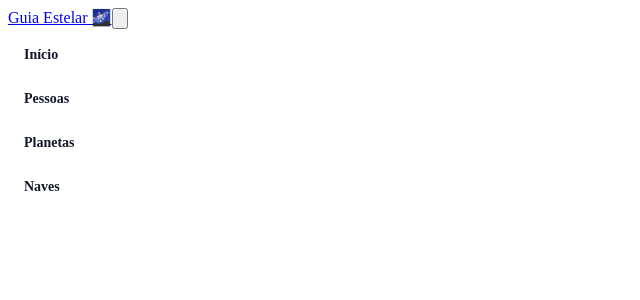
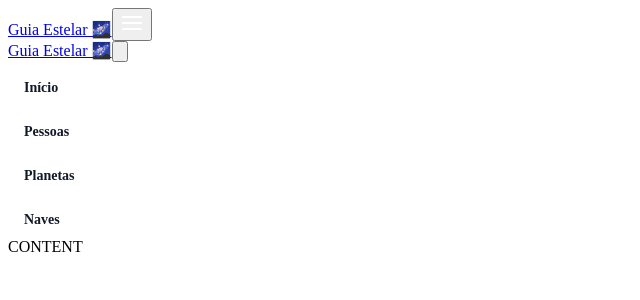
Before and after one commit to nicolasrlima/guia-do-mochileiro-das-estrelas, a Next.js app: page / in a window 1280 px wide. Shown: the top 300 px of the page, without its empty margins (0-640 px from the left). Built offline with nearby package versions, Linux system fonts and the light colour scheme.

Commit message:
Header implemented
Header part implemented

```diff
--- a/src/components/Main/Main.tsx
+++ b/src/components/Main/Main.tsx
@@ -3,7 +3,7 @@ interface MainProps {
 }
 
 const Main: React.FC<MainProps> = ({ children }) => {
-  return <main className="bg-gray-100">{children}</main>;
+  return <main className="bg-gray-100 flex h-screen">{children}</main>;
 };
 
 export default Main;
--- a/src/pages/index.tsx
+++ b/src/pages/index.tsx
@@ -1,7 +1,7 @@
 import Head from 'next/head';
 
 import { Main } from 'components';
-import Sidebar from 'parts/Sidebar/Sidebar';
+import Layout from 'parts/Layout/Layout';
 
 const Home: React.FC = () => {
   return (
@@ -15,9 +15,7 @@ const Home: React.FC = () => {
         <link rel="icon" href="/favicon.ico" />
       </Head>
 
-      <Main>
-        <Sidebar />
-      </Main>
+      <Layout>CONTENT</Layout>
     </div>
   );
 };
--- /dev/null
+++ b/src/parts/Header/Header.tsx
@@ -0,0 +1,28 @@
+import Image from 'next/image';
+
+interface HeaderProps {
+  sidebarOpener: () => void;
+}
+
+const Header: React.FC<HeaderProps> = ({ sidebarOpener }) => {
+  return (
+    <div className="bg-gray-900 container md:hidden absolute p-4 flex justify-between">
+      <a
+        href="#"
+        className="text-lg font-semibold tracking-widest text-white uppercase rounded-lg dark-mode:text-white focus:outline-none focus:shadow-outline"
+      >
+        Guia Estelar 🌌
+      </a>
+      <button onClick={sidebarOpener}>
+        <svg width="24" height="24" viewBox="0 0 24 24" fill="none">
+          <path
+            d="M3 17H21C21.5523 17 22 17.4477 22 18C22 18.5128 21.614 18.9355 21.1166 18.9933L21 19H3C2.44772 19 2 18.5523 2 18C2 17.4872 2.38604 17.0645 2.88338 17.0067L3 17H21H3ZM2.99988 11L20.9999 10.9978C21.5522 10.9978 22 11.4454 22 11.9977C22 12.5105 21.6141 12.9333 21.1167 12.9911L21.0001 12.9978L3.00012 13C2.44784 13.0001 2 12.5524 2 12.0001C2 11.4873 2.38594 11.0646 2.88326 11.0067L2.99988 11L20.9999 10.9978L2.99988 11ZM3 5H21C21.5523 5 22 5.44772 22 6C22 6.51284 21.614 6.93551 21.1166 6.99327L21 7H3C2.44772 7 2 6.55228 2 6C2 5.48716 2.38604 5.06449 2.88338 5.00673L3 5H21H3Z"
+            fill="#ffffff"
+          />
+        </svg>
+      </button>
+    </div>
+  );
+};
+
+export default Header;
--- /dev/null
+++ b/src/parts/Layout/Layout.tsx
@@ -0,0 +1,18 @@
+import { Main } from 'components';
+import Header from 'parts/Header/Header';
+import Sidebar from 'parts/Sidebar/Sidebar';
+
+interface LayoutProps {
+  children: React.ReactNode;
+}
+
+const Layout: React.FC<LayoutProps> = ({ children }) => {
+  return (
+    <Main>
+      <Sidebar />
+      <div className="mt-6">{children}</div>
+    </Main>
+  );
+};
+
+export default Layout;
--- a/src/parts/Sidebar/Sidebar.tsx
+++ b/src/parts/Sidebar/Sidebar.tsx
@@ -2,6 +2,7 @@ import React, { useState } from 'react';
 import { SidebarLink } from 'components';
 
 import styles from './Sidebar.module.css';
+import Header from 'parts/Header/Header';
 
 const Sidebar: React.FC = () => {
   const [isOpen, setIsOpen] = useState(true);
@@ -10,9 +11,15 @@ const Sidebar: React.FC = () => {
     setIsOpen((oldValue) => !oldValue);
   };
 
+  const openSidebar = () => {
+    setIsOpen(true);
+  };
+
   return (
+    <>
+      <Header sidebarOpener={openSidebar} />
       <div
-      className={`md:flex flex-col md:flex-row md:min-h-screen transition-width overflow-hidden md:overflow-auto ${
+        className={`md:flex flex-col md:flex-row md:min-h-screen transition-width overflow-hidden md:overflow-auto fixed ${
           isOpen ? styles['sidebar-open'] : styles['sidebar-closed']
         }`}
       >
@@ -29,19 +36,11 @@ const Sidebar: React.FC = () => {
               className="rounded-lg md:hidden rounded-lg focus:outline-none focus:shadow-outline"
             >
               <svg fill="currentColor" viewBox="0 0 20 20" className="w-6 h-6">
-              {isOpen ? (
-                <path
-                  fillRule="evenodd"
-                  d="M3 5a1 1 0 011-1h12a1 1 0 110 2H4a1 1 0 01-1-1zM3 10a1 1 0 011-1h12a1 1 0 110 2H4a1 1 0 01-1-1zM9 15a1 1 0 011-1h6a1 1 0 110 2h-6a1 1 0 01-1-1z"
-                  clipRule="evenodd"
-                ></path>
-              ) : (
                 <path
                   fillRule="evenodd"
                   d="M4.293 4.293a1 1 0 011.414 0L10 8.586l4.293-4.293a1 1 0 111.414 1.414L11.414 10l4.293 4.293a1 1 0 01-1.414 1.414L10 11.414l-4.293 4.293a1 1 0 01-1.414-1.414L8.586 10 4.293 5.707a1 1 0 010-1.414z"
                   clipRule="evenodd"
                 ></path>
-              )}
               </svg>
             </button>
           </div>
@@ -53,6 +52,7 @@ const Sidebar: React.FC = () => {
           </nav>
         </div>
       </div>
+    </>
   );
 };
 
```
Also changed, not shown: public/close-icon.svg (added), public/hamburguer-menu.svg (added). Lines whose indentation alone changed are shown as unchanged.
